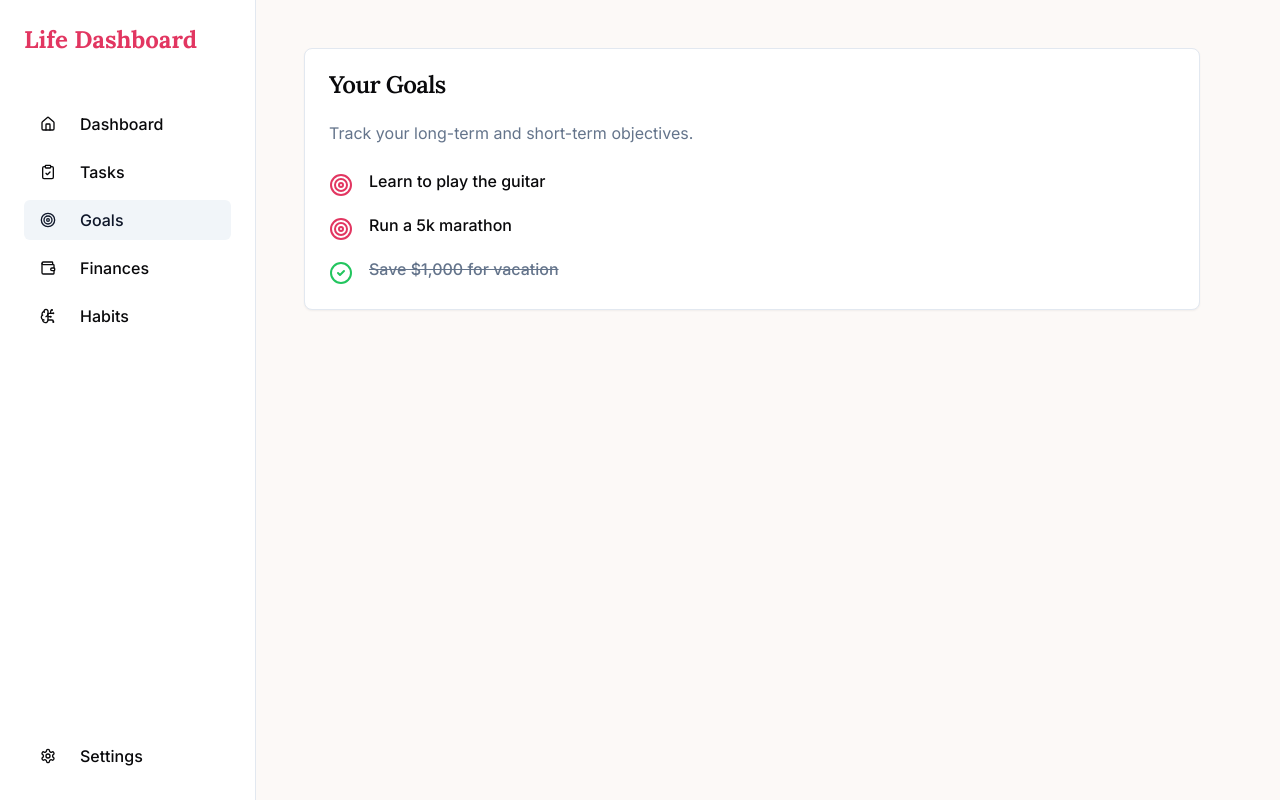
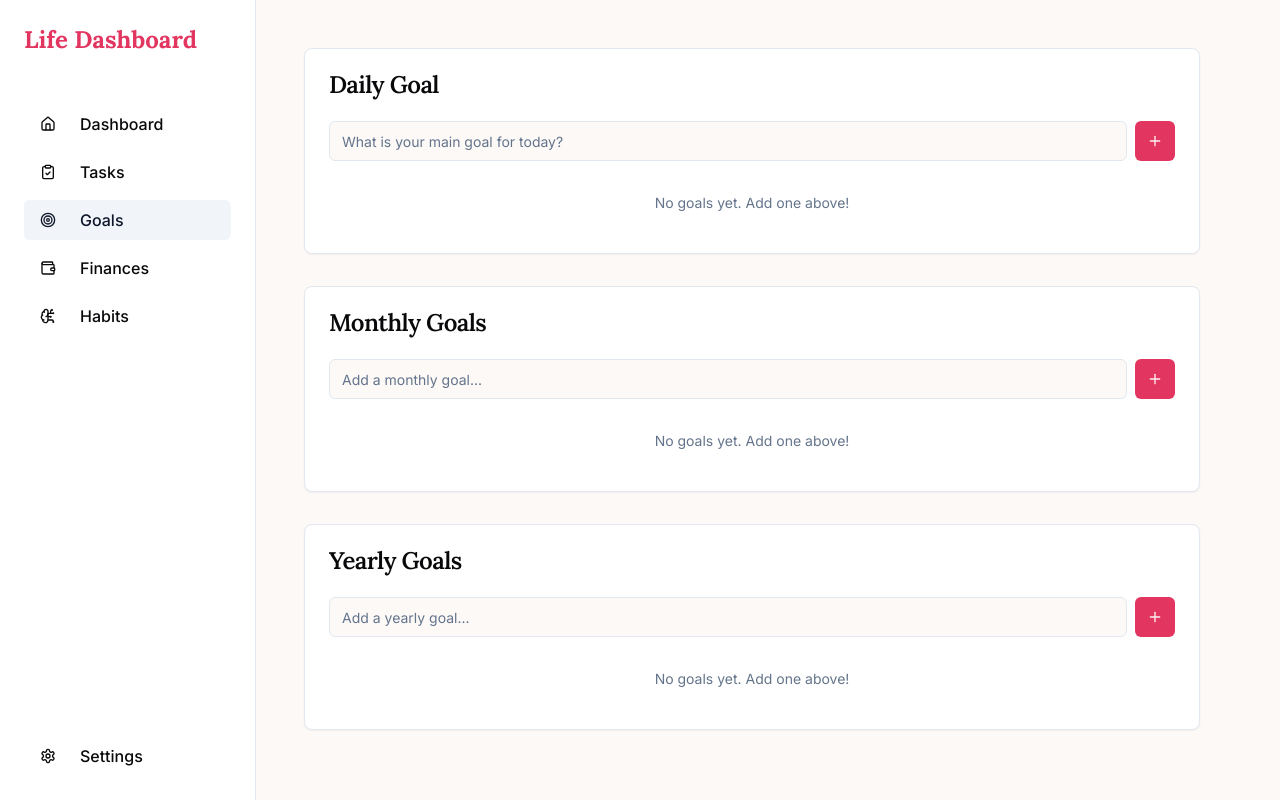
Before and after one commit to LeonClarksonn/life-love-dashboard, a React (Vite) app: page /goals in a window 1280 px wide. Built offline with nearby package versions, Linux system fonts and the light colour scheme.

Commit message:
Add goal input fields
Adds input fields for daily, monthly, and yearly goals to the goals page.

```diff
--- /dev/null
+++ b/src/components/goals/AddGoalForm.tsx
@@ -0,0 +1,55 @@
+
+import { useForm } from "react-hook-form";
+import { zodResolver } from "@hookform/resolvers/zod";
+import * as z from "zod";
+import { Form, FormControl, FormField, FormItem, FormMessage } from "@/components/ui/form";
+import { Input } from "@/components/ui/input";
+import { Button } from "@/components/ui/button";
+import { Plus } from "lucide-react";
+
+const formSchema = z.object({
+  text: z.string().min(1, { message: "Goal cannot be empty." }),
+});
+
+interface AddGoalFormProps {
+  onAddGoal: (text: string) => void;
+  placeholder: string;
+}
+
+const AddGoalForm = ({ onAddGoal, placeholder }: AddGoalFormProps) => {
+  const form = useForm<z.infer<typeof formSchema>>({
+    resolver: zodResolver(formSchema),
+    defaultValues: {
+      text: "",
+    },
+  });
+
+  function onSubmit(values: z.infer<typeof formSchema>) {
+    onAddGoal(values.text);
+    form.reset();
+  }
+
+  return (
+    <Form {...form}>
+      <form onSubmit={form.handleSubmit(onSubmit)} className="flex items-start gap-2 mb-4">
+        <FormField
+          control={form.control}
+          name="text"
+          render={({ field }) => (
+            <FormItem className="flex-grow">
+              <FormControl>
+                <Input placeholder={placeholder} {...field} />
+              </FormControl>
+              <FormMessage />
+            </FormItem>
+          )}
+        />
+        <Button type="submit" size="icon">
+          <Plus className="h-4 w-4" />
+        </Button>
+      </form>
+    </Form>
+  );
+};
+
+export default AddGoalForm;
--- /dev/null
+++ b/src/components/goals/GoalList.tsx
@@ -0,0 +1,47 @@
+
+import { CheckCircle2, Target, Trash2 } from "lucide-react";
+import { Button } from "@/components/ui/button";
+
+export interface Goal {
+  id: number;
+  text: string;
+  completed: boolean;
+}
+
+interface GoalListProps {
+  goals: Goal[];
+  onToggleGoal: (id: number) => void;
+  onDeleteGoal: (id: number) => void;
+}
+
+const GoalList = ({ goals, onToggleGoal, onDeleteGoal }: GoalListProps) => {
+  if (goals.length === 0) {
+    return <p className="text-muted-foreground text-sm text-center py-4">No goals yet. Add one above!</p>;
+  }
+
+  return (
+    <ul className="space-y-4">
+      {goals.map(goal => (
+        <li key={goal.id} className="flex items-center">
+          <button onClick={() => onToggleGoal(goal.id)} className="flex items-start flex-grow text-left">
+            {goal.completed ? (
+              <CheckCircle2 className="h-6 w-6 text-green-500 mr-4 mt-1 flex-shrink-0" />
+            ) : (
+              <Target className="h-6 w-6 text-primary mr-4 mt-1 flex-shrink-0" />
+            )}
+            <div>
+              <p className={`font-medium ${goal.completed ? 'line-through text-muted-foreground' : ''}`}>
+                {goal.text}
+              </p>
+            </div>
+          </button>
+          <Button variant="ghost" size="icon" onClick={() => onDeleteGoal(goal.id)}>
+            <Trash2 className="h-4 w-4 text-muted-foreground hover:text-destructive" />
+          </Button>
+        </li>
+      ))}
+    </ul>
+  );
+};
+
+export default GoalList;
--- a/src/components/goals/Goals.tsx
+++ b/src/components/goals/Goals.tsx
@@ -1,45 +1,73 @@
 
+import { useState } from 'react';
 import { Card, CardHeader, CardTitle, CardContent } from "@/components/ui/card";
-import { CheckCircle2, Target } from "lucide-react";
+import AddGoalForm from './AddGoalForm';
+import GoalList, { type Goal } from './GoalList';
 
-interface Goal {
-  id: number;
-  text: string;
-  completed: boolean;
+const Goals = () => {
+  const [dailyGoals, setDailyGoals] = useState<Goal[]>([]);
+  const [monthlyGoals, setMonthlyGoals] = useState<Goal[]>([]);
+  const [yearlyGoals, setYearlyGoals] = useState<Goal[]>([]);
+
+  const addGoal = (text: string, type: 'daily' | 'monthly' | 'yearly') => {
+    const newGoal: Goal = {
+      id: Date.now(),
+      text,
+      completed: false,
+    };
+    if (type === 'daily') {
+      setDailyGoals(prev => [newGoal, ...prev]);
+    } else if (type === 'monthly') {
+      setMonthlyGoals(prev => [newGoal, ...prev]);
+    } else {
+      setYearlyGoals(prev => [newGoal, ...prev]);
     }
+  };
 
-const initialGoals: Goal[] = [
-  { id: 1, text: 'Learn to play the guitar', completed: false },
-  { id: 2, text: 'Run a 5k marathon', completed: false },
-  { id: 3, text: 'Save $1,000 for vacation', completed: true },
-];
+  const toggleGoal = (id: number, type: 'daily' | 'monthly' | 'yearly') => {
+    const setGoals = type === 'daily' ? setDailyGoals : type === 'monthly' ? setMonthlyGoals : setYearlyGoals;
+    setGoals(prev =>
+      prev.map(goal =>
+        goal.id === id ? { ...goal, completed: !goal.completed } : goal
+      )
+    );
+  };
 
-const Goals = ({ title = "Your Goals" }: { title?: string }) => {
+  const deleteGoal = (id: number, type: 'daily' | 'monthly' | 'yearly') => {
+    const setGoals = type === 'daily' ? setDailyGoals : type === 'monthly' ? setMonthlyGoals : setYearlyGoals;
+    setGoals(prev => prev.filter(goal => goal.id !== id));
+  };
+
   return (
+    <div className="space-y-8">
       <Card>
         <CardHeader>
-        <CardTitle>{title}</CardTitle>
+          <CardTitle>Daily Goal</CardTitle>
         </CardHeader>
         <CardContent>
-        <p className="text-muted-foreground mb-6">Track your long-term and short-term objectives.</p>
-        <ul className="space-y-4">
-          {initialGoals.map(goal => (
-            <li key={goal.id} className="flex items-start">
-              {goal.completed ? (
-                <CheckCircle2 className="h-6 w-6 text-green-500 mr-4 mt-1 flex-shrink-0" />
-              ) : (
-                <Target className="h-6 w-6 text-primary mr-4 mt-1 flex-shrink-0" />
-              )}
-              <div>
-                <p className={`font-medium ${goal.completed ? 'line-through text-muted-foreground' : ''}`}>
-                  {goal.text}
-                </p>
-              </div>
-            </li>
-          ))}
-        </ul>
+          <AddGoalForm onAddGoal={(text) => addGoal(text, 'daily')} placeholder="What is your main goal for today?" />
+          <GoalList goals={dailyGoals} onToggleGoal={(id) => toggleGoal(id, 'daily')} onDeleteGoal={(id) => deleteGoal(id, 'daily')} />
         </CardContent>
       </Card>
+      <Card>
+        <CardHeader>
+          <CardTitle>Monthly Goals</CardTitle>
+        </CardHeader>
+        <CardContent>
+          <AddGoalForm onAddGoal={(text) => addGoal(text, 'monthly')} placeholder="Add a monthly goal..." />
+          <GoalList goals={monthlyGoals} onToggleGoal={(id) => toggleGoal(id, 'monthly')} onDeleteGoal={(id) => deleteGoal(id, 'monthly')} />
+        </CardContent>
+      </Card>
+      <Card>
+        <CardHeader>
+          <CardTitle>Yearly Goals</CardTitle>
+        </CardHeader>
+        <CardContent>
+          <AddGoalForm onAddGoal={(text) => addGoal(text, 'yearly')} placeholder="Add a yearly goal..." />
+          <GoalList goals={yearlyGoals} onToggleGoal={(id) => toggleGoal(id, 'yearly')} onDeleteGoal={(id) => deleteGoal(id, 'yearly')} />
+        </CardContent>
+      </Card>
+    </div>
   );
 };
 
```
Lines whose indentation alone changed are shown as unchanged.
